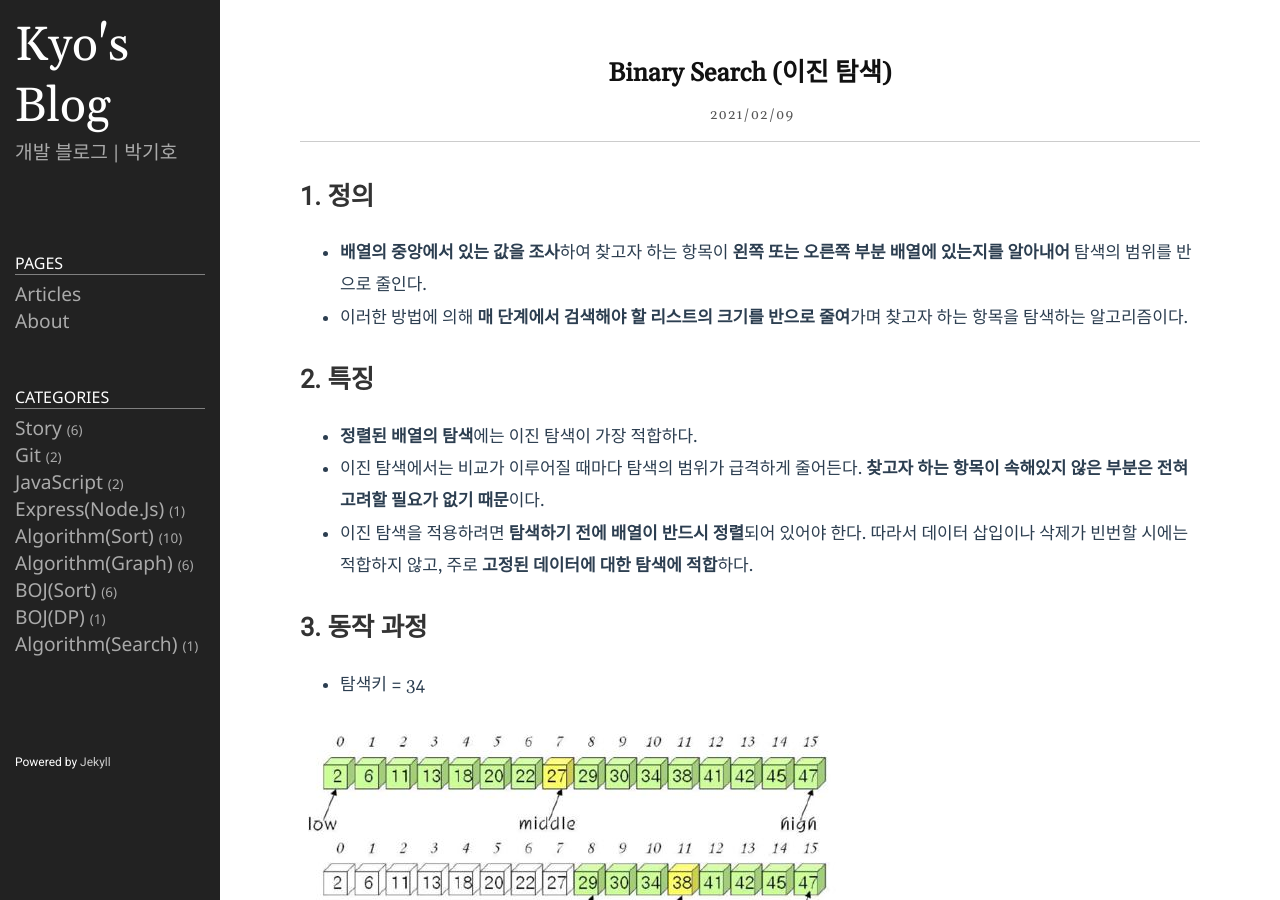
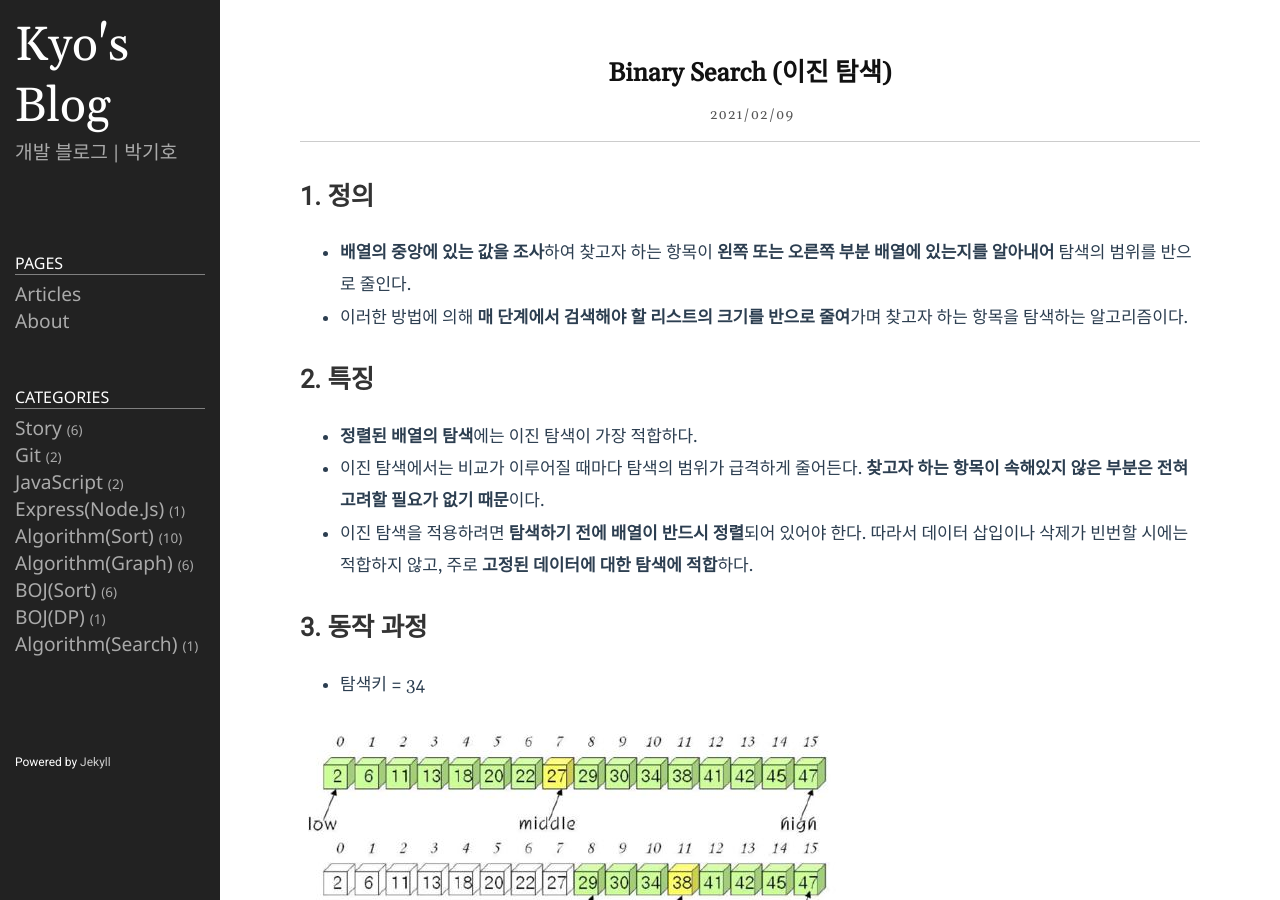
Before and after one commit to qkrrlgh519/qkrrlgh519.github.io, a Jekyll site: the page built from _posts/2021-02-09-Algorithm-Search-Binary.markdown, in a window 1280 px wide and 900 px high. Built offline with Jekyll 4.4.1, drawn with Linux system fonts in a browser that asks for light colours.

Commit message:
fix: 이진 탐색 알고리즘 수정

```diff
--- a/_posts/2021-02-09-Algorithm-Search-Binary.markdown
+++ b/_posts/2021-02-09-Algorithm-Search-Binary.markdown
@@ -7,7 +7,7 @@ categories: Algorithm(Search)
 
 ## 1. 정의
 
-- **배열의 중앙에서 있는 값을 조사**하여 찾고자 하는 항목이 **왼쪽 또는 오른쪽 부분 배열에 있는지를 알아내어** 탐색의 범위를 반으로 줄인다.
+- **배열의 중앙에 있는 값을 조사**하여 찾고자 하는 항목이 **왼쪽 또는 오른쪽 부분 배열에 있는지를 알아내어** 탐색의 범위를 반으로 줄인다.
 - 이러한 방법에 의해 **매 단계에서 검색해야 할 리스트의 크기를 반으로 줄여**가며 찾고자 하는 항목을 탐색하는 알고리즘이다.
 
 ## 2. 특징
```
